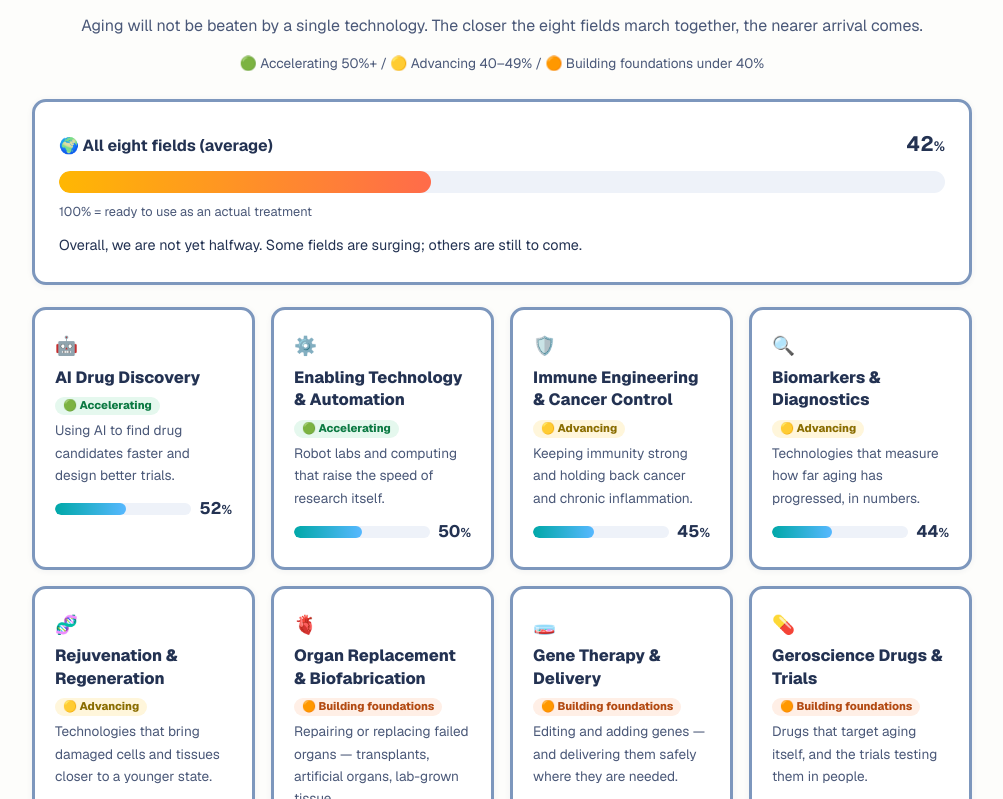
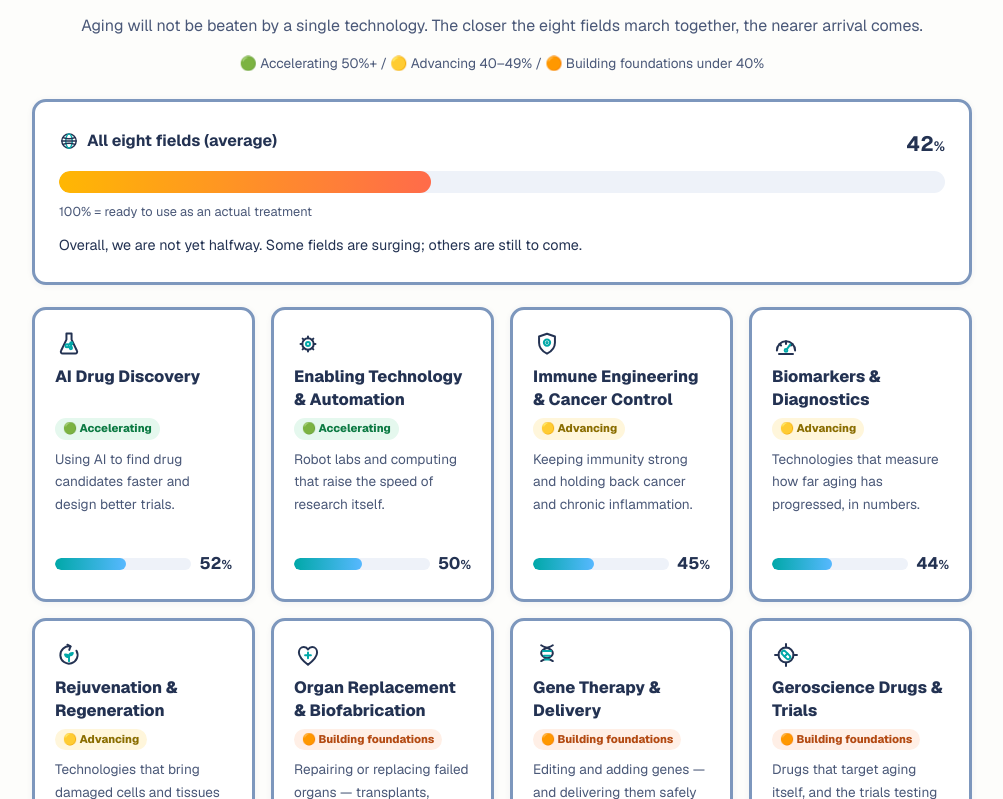
Before and after one commit to mikoshi092/immortality-countdown, a Next.js app: page / in a window 1280 px wide. Shown: the part 1781-2580 px from the top of the page, without its empty margins (138-1141 px from the left). Built offline with nearby package versions, Linux system fonts and the light colour scheme.

Commit message:
Fields: drawn SVG icon set (replaces emoji) and fixed-lane card alignment

```diff
--- a/app/ja/page.tsx
+++ b/app/ja/page.tsx
@@ -24,7 +24,8 @@ import { FIELD_IDS, type FieldId } from "@/lib/fields";
 import { FIELD_LABELS_JA } from "@/lib/ja";
 import { getFieldModel } from "@/lib/model-snapshot";
 import { serializeJsonLd } from "@/lib/json-ld";
-import { FIELD_EMOJI, newsFaceArticles, toNewsRows } from "@/lib/news-rows";
+import { newsFaceArticles, toNewsRows } from "@/lib/news-rows";
+import { GlobeIcon } from "@/components/calm/FieldIcons";
 import { FOCUS_RING } from "@/lib/nav";
 import { SITE_NAME, SITE_URL } from "@/lib/site";
 
@@ -95,7 +96,7 @@ export default function JapaneseLandingPage() {
 
   const fieldCards: FieldCardData[] = FIELD_IDS.map((id) => ({
     key: id,
-    emoji: FIELD_EMOJI[id],
+    icon: id,
     name: FIELD_LABELS_JA[id],
     blurb: FIELD_BLURBS_JA[id],
     score: getFieldModel(id).score,
@@ -366,7 +367,10 @@ export default function JapaneseLandingPage() {
           </p>
           <div className="mt-6 rounded-[14px] border-[3px] border-[#7d97bd] bg-white p-6 shadow-[0_1px_6px_rgba(35,50,82,0.06)]">
             <div className="flex flex-wrap items-baseline justify-between gap-2">
-              <span className="font-bold">🌍 8分野全体の進み具合（平均）</span>
+              <span className="flex items-center gap-2 font-bold">
+                <GlobeIcon className="h-5 w-5 shrink-0" />
+                8分野全体の進み具合（平均）
+              </span>
               <b className="text-[1.3rem]">
                 {averageScore}
                 <span className="text-[0.85rem] font-bold">%</span>
--- a/app/page.tsx
+++ b/app/page.tsx
@@ -22,7 +22,8 @@ import { faqItems, faqPageJsonLd } from "@/lib/faq";
 import { FIELD_IDS, FIELD_LABELS, type FieldId } from "@/lib/fields";
 import { getFieldModel } from "@/lib/model-snapshot";
 import { serializeJsonLd } from "@/lib/json-ld";
-import { FIELD_EMOJI, newsFaceArticles, toNewsRows } from "@/lib/news-rows";
+import { newsFaceArticles, toNewsRows } from "@/lib/news-rows";
+import { GlobeIcon } from "@/components/calm/FieldIcons";
 import { FOCUS_RING } from "@/lib/nav";
 import { SITE_NAME, SITE_URL } from "@/lib/site";
 
@@ -105,7 +106,7 @@ export default function Home() {
 
   const fieldCards: FieldCardData[] = FIELD_IDS.map((id) => ({
     key: id,
-    emoji: FIELD_EMOJI[id],
+    icon: id,
     name: FIELD_LABELS[id],
     blurb: FIELD_BLURBS_EN[id],
     score: getFieldModel(id).score,
@@ -309,7 +310,10 @@ export default function Home() {
           </p>
           <div className="mt-6 rounded-[14px] border-[3px] border-[#7d97bd] bg-white p-6 shadow-[0_1px_6px_rgba(35,50,82,0.06)]">
             <div className="flex flex-wrap items-baseline justify-between gap-2">
-              <span className="font-bold">🌍 All eight fields (average)</span>
+              <span className="flex items-center gap-2 font-bold">
+                <GlobeIcon className="h-5 w-5 shrink-0" />
+                All eight fields (average)
+              </span>
               <b className="text-[1.3rem]">
                 {averageScore}
                 <span className="text-[0.85rem] font-bold">%</span>
--- /dev/null
+++ b/components/calm/FieldIcons.tsx
@@ -0,0 +1,139 @@
+import type { ReactNode } from "react";
+import type { FieldId } from "@/lib/fields";
+
+/**
+ * Drawn SVG icon set for the eight-fields cards and the average panel
+ * (owner request, 2026-11-05: the stock emoji read as AI-generated).
+ *
+ * One visual system across the whole set: 24×24 viewBox, 1.7 stroke,
+ * round caps and joins, ink line work with a single teal accent per
+ * icon — the same ink and teal as the calm palette in Sections.tsx.
+ * Every icon is decorative: it always sits next to a visible text
+ * label, so the set is aria-hidden.
+ */
+const INK = "#233252";
+const TEAL = "#00a8a8";
+const PAPER = "#ffffff";
+
+function IconShell({
+  children,
+  className,
+}: {
+  children: ReactNode;
+  className?: string;
+}) {
+  return (
+    <svg
+      viewBox="0 0 24 24"
+      fill="none"
+      stroke={INK}
+      strokeWidth={1.7}
+      strokeLinecap="round"
+      strokeLinejoin="round"
+      aria-hidden="true"
+      focusable="false"
+      className={className}
+    >
+      {children}
+    </svg>
+  );
+}
+
+const FIELD_ICON_ART: Record<FieldId, ReactNode> = {
+  // Flask holding a small molecule — the accent is the compound.
+  "ai-drug-discovery": (
+    <>
+      <path d="M9.8 3h4.4v5.2l4.6 9.6a1.6 1.6 0 0 1-1.4 2.4H6.6a1.6 1.6 0 0 1-1.4-2.4L9.8 8.2V3z" />
+      <g stroke={TEAL}>
+        <path d="M11.2 12.6l1.9-.6M11.4 14.1l1.6 1.4M13.8 12.5v2" />
+        <circle cx="10.3" cy="13.4" r="1.3" fill={PAPER} />
+        <circle cx="14" cy="11.5" r="1" fill={PAPER} />
+        <circle cx="13.6" cy="15.4" r="1" fill={PAPER} />
+      </g>
+    </>
+  ),
+  // Cog with a teal hub — machinery and infrastructure.
+  "enabling-technology-automation": (
+    <>
+      <path d="M16.9 12h1.5M12 16.9v1.5M7.1 12H5.6M12 7.1V5.6M15.5 15.5l1.1 1.1M8.5 15.5l-1.1 1.1M8.5 8.5L7.4 7.4M15.5 8.5l1.1-1.1" />
+      <circle cx="12" cy="12" r="4.9" />
+      <circle cx="12" cy="12" r="1.7" stroke={TEAL} />
+    </>
+  ),
+  // Shield with a living cell inside.
+  "immune-engineering-cancer-control": (
+    <>
+      <path d="M12 3.2l6.8 2.4v5.3c0 4.5-2.9 7.4-6.8 9.4-3.9-2-6.8-4.9-6.8-9.4V5.6L12 3.2z" />
+      <circle cx="12" cy="10.8" r="2.7" stroke={TEAL} />
+      <circle cx="12" cy="10.8" r="0.6" fill={TEAL} stroke={TEAL} />
+    </>
+  ),
+  // Gauge with a teal needle — measuring what was unmeasurable.
+  "biomarkers-diagnostics": (
+    <>
+      <path d="M4.2 17.5a7.8 7.8 0 0 1 15.6 0" />
+      <path d="M6.5 12l1.3 1.3M17.5 12l-1.3 1.3M12 9.7v2.2M6 20.6h12" />
+      <path d="M12 17.5L15.8 12.4" stroke={TEAL} />
+      <circle cx="12" cy="17.5" r="1.15" fill={PAPER} stroke={TEAL} />
+    </>
+  ),
+  // Renewal arrow circling a young sprout.
+  "rejuvenation-regeneration": (
+    <>
+      <path d="M18.4 8.3A7.4 7.4 0 1 1 13.3 4.7" />
+      <path d="M10.6 3.2L13.3 4.7L12.2 7.6" />
+      <g stroke={TEAL}>
+        <path d="M12 17.4V12.4" />
+        <path d="M12 13.8c-1.8.1-3-.7-3.4-2.3 1.7-.2 3 .8 3.4 2.3z" />
+        <path d="M12 12.4c.5-1.6 1.7-2.3 3.3-2.2-.4 1.6-1.6 2.3-3.3 2.2z" />
+      </g>
+    </>
+  ),
+  // Heart with a maker's cross — repair and replacement.
+  "organ-replacement-biofabrication": (
+    <>
+      <path d="M12 20.4C7.2 16.6 4.2 13.3 4.2 9.8 4.2 7.1 6 5.2 8.4 5.2c1.5 0 2.9.8 3.6 2C12.9 6 14.1 5.2 15.6 5.2 18 5.2 19.8 7.1 19.8 9.8c0 3.5-3 6.8-7.8 10.6" />
+      <path d="M12 9.8v5M9.5 12.3h5" stroke={TEAL} />
+    </>
+  ),
+  // Double helix with teal rungs.
+  "gene-therapy-delivery": (
+    <>
+      <path d="M7 3.6C11 6.4 17 6.2 17 10.4 17 14.6 11 14.4 7 17.2" />
+      <path d="M17 3.6C13 6.4 7 6.2 7 10.4 7 14.6 13 14.4 17 17.2" />
+      <path d="M8.5 8.6h7M9.4 12.6h5.2M10.3 15.8h3.4" stroke={TEAL} />
+    </>
+  ),
+  // Crosshair over a capsule — a drug aimed at aging itself.
+  "geroscience-drugs-trials": (
+    <>
+      <circle cx="12" cy="12" r="6.4" />
+      <path d="M12 2.6v3M12 18.4v3M2.6 12h3M18.4 12h3" />
+      <g stroke={TEAL} transform="rotate(45 12 12)">
+        <rect x="7.6" y="10.2" width="8.8" height="3.6" rx="1.8" />
+        <path d="M12 10.2v3.6" />
+      </g>
+    </>
+  ),
+};
+
+export function FieldIcon({
+  id,
+  className,
+}: {
+  id: FieldId;
+  className?: string;
+}) {
+  return <IconShell className={className}>{FIELD_ICON_ART[id]}</IconShell>;
+}
+
+/** Globe for the average panel, drawn in the same hand as the set. */
+export function GlobeIcon({ className }: { className?: string }) {
+  return (
+    <IconShell className={className}>
+      <circle cx="12" cy="12" r="8.6" />
+      <ellipse cx="12" cy="12" rx="3.9" ry="8.6" stroke={TEAL} />
+      <path d="M3.4 12h17.2M4.9 7.9c4.3 1.7 9.9 1.7 14.2 0M4.9 16.1c4.3-1.7 9.9-1.7 14.2 0" />
+    </IconShell>
+  );
+}
--- a/components/calm/Sections.tsx
+++ b/components/calm/Sections.tsx
@@ -1,8 +1,10 @@
 import Link from "next/link";
 import type { ReactNode } from "react";
 import type { FaqItem } from "@/lib/faq";
+import type { FieldId } from "@/lib/fields";
 import { FOCUS_RING } from "@/lib/nav";
 import type { SiteLocale } from "@/lib/locale";
+import { FieldIcon } from "./FieldIcons";
 
 /**
  * Presentational sections shared by the calm top pages (EN + JA), built
@@ -414,8 +416,21 @@ export function fieldChip(score: number, locale: SiteLocale): { label: string; c
   };
 }
 
-export type FieldCardData = { key: string; emoji: string; name: string; blurb: string; score: number };
+export type FieldCardData = { key: string; icon: FieldId; name: string; blurb: string; score: number };
 
+/**
+ * Field cards in fixed lanes (owner report, 2026-11-05: bars and chips
+ * sat at different heights from card to card). Each card is a flex
+ * column — icon row, two-line title, the status chip on its own row
+ * under the title, description, then the bar row pinned to the bottom
+ * by margin-top:auto — and the grid stretches every card in a row to
+ * the same height, so bars and percentages line up across the row.
+ * The lane min-heights only apply once the grid can actually hold
+ * more than one column (≥480px viewport); in a single column the
+ * lanes size naturally so stacked cards carry no dead space. The
+ * description reserves 3 lines in Japanese and 4 in English, the
+ * longest blurb in each locale at card width.
+ */
 export function FieldCards({ fields, locale }: { fields: FieldCardData[]; locale: SiteLocale }) {
   return (
     <div className="mt-[22px] grid gap-4 [grid-template-columns:repeat(auto-fit,minmax(210px,1fr))]">
@@ -424,23 +439,29 @@ export function FieldCards({ fields, locale }: { fields: FieldCardData[]; locale
         return (
           <div
             key={field.key}
-            className="rounded-[14px] border-[3px] border-[#7d97bd] bg-white p-5 shadow-[0_1px_6px_rgba(35,50,82,0.06)]"
+            className="flex flex-col rounded-[14px] border-[3px] border-[#7d97bd] bg-white p-5 shadow-[0_1px_6px_rgba(35,50,82,0.06)]"
           >
-            <div className="text-[1.15rem]" aria-hidden="true">
-              {field.emoji}
+            <div className="flex h-7 items-start">
+              <FieldIcon id={field.icon} className="h-7 w-7 shrink-0" />
             </div>
-            <h3 className="mt-1 flex flex-wrap items-center gap-2 text-[1.02rem] font-extrabold leading-[1.4]">
+            <h3 className="mt-2 text-[1.02rem] font-extrabold leading-[1.4] min-[480px]:min-h-[2.8em]">
               {field.name}
+            </h3>
+            <div className="mt-1.5 flex items-center">
               <span
                 className={`whitespace-nowrap rounded-full px-2 py-px text-[0.7rem] font-extrabold ${chip.className}`}
               >
                 {chip.label}
               </span>
-            </h3>
-            <p className="mt-1 min-h-[3.3em] text-[0.85rem] leading-[1.65] text-[#4a5878]">
+            </div>
+            <p
+              className={`mt-2 text-[0.85rem] leading-[1.65] text-[#4a5878] ${
+                locale === "ja" ? "min-[480px]:min-h-[4.95em]" : "min-[480px]:min-h-[6.6em]"
+              }`}
+            >
               {field.blurb}
             </p>
-            <div className="mt-2 flex items-center gap-2">
+            <div className="mt-auto flex items-center gap-2 pt-3">
               <div className="h-3 flex-1 overflow-hidden rounded-full bg-[#eef2f9]">
                 <div
                   className="h-full rounded-full bg-[linear-gradient(90deg,#00a8a8,#57b8ff)]"
```
